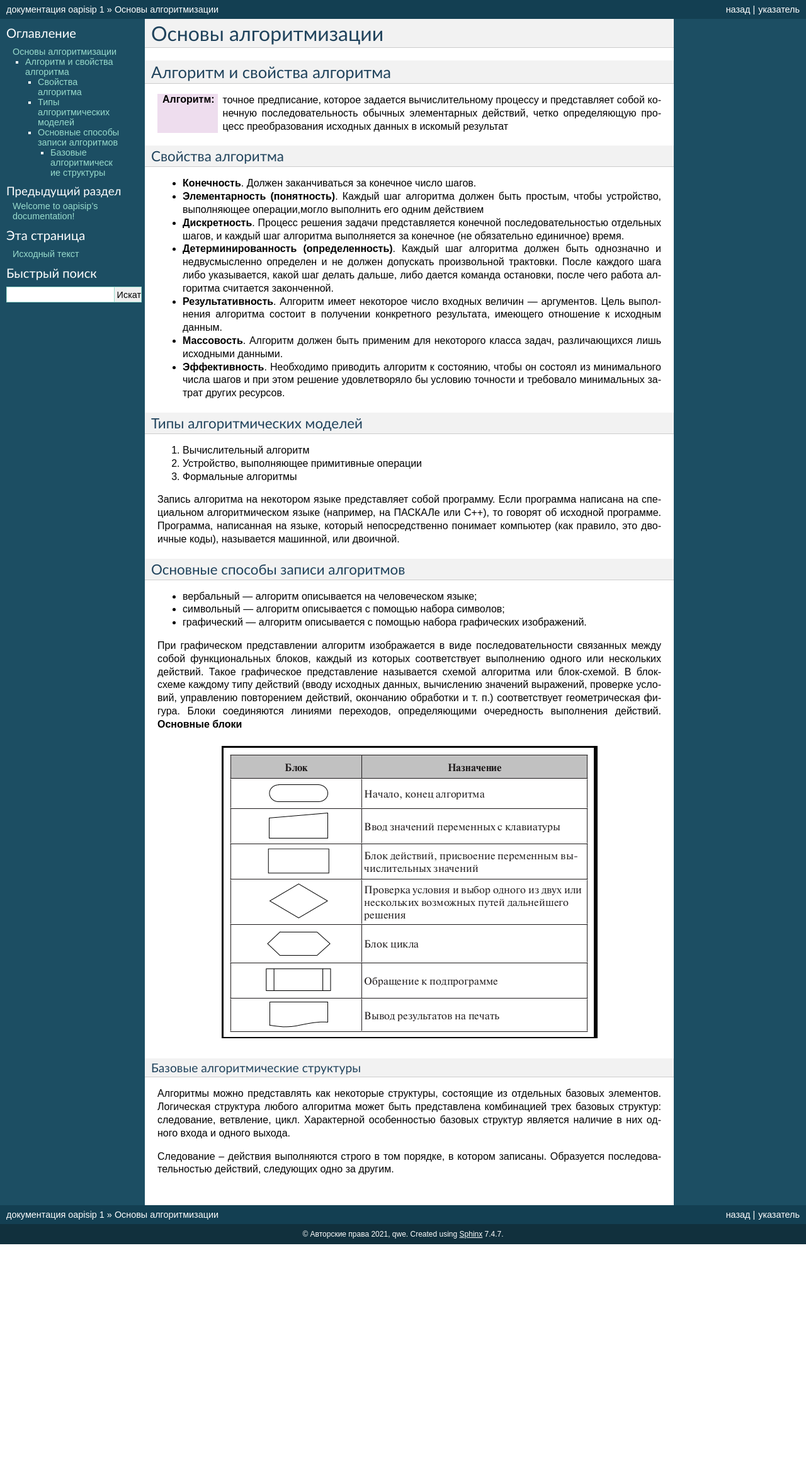
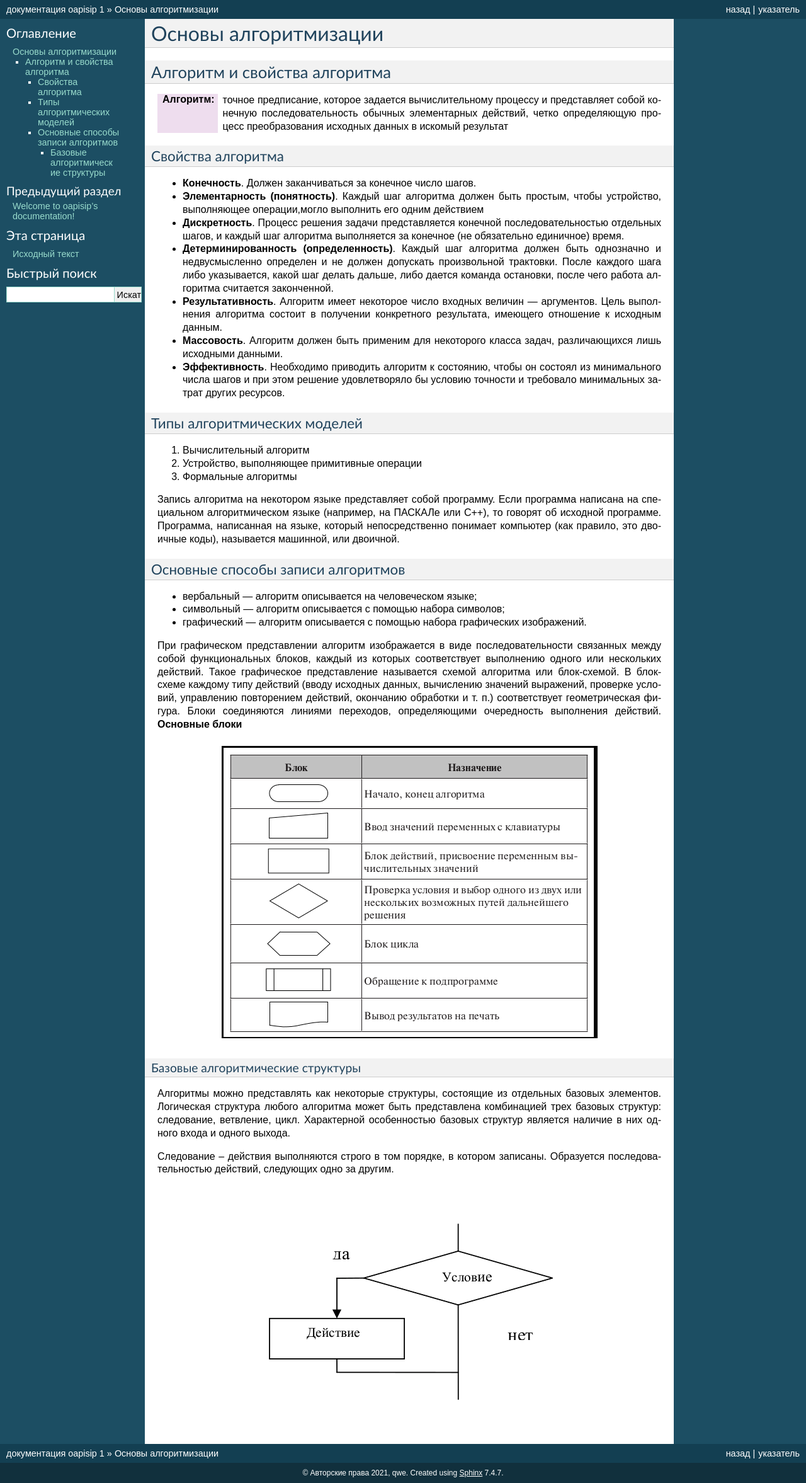
Before and after one commit to rimcupk/oapisip, a Sphinx documentation site: the page built from docs/chapters/01_algo/01_algo.rst, in a window 1280 px wide. Shown: the whole page at 63% size. Built offline with Sphinx 7.4.7, drawn with Linux system fonts in a browser that asks for light colours; before the commit the page ends 1975 px from its top, so only the background shows below that.

Commit message:
Update 01_algo.rst

```diff
--- a/docs/chapters/01_algo/01_algo.rst
+++ b/docs/chapters/01_algo/01_algo.rst
@@ -44,3 +44,8 @@
 Характерной особенностью базовых структур является наличие в них одного входа и одного выхода.
 
 Следование – действия выполняются строго в том порядке, в котором записаны. Образуется последовательностью действий, следующих одно за другим.
+
+.. figure:: 01_if.png
+       :scale: 100 %
+       :align: center
+       :alt: asda
```
